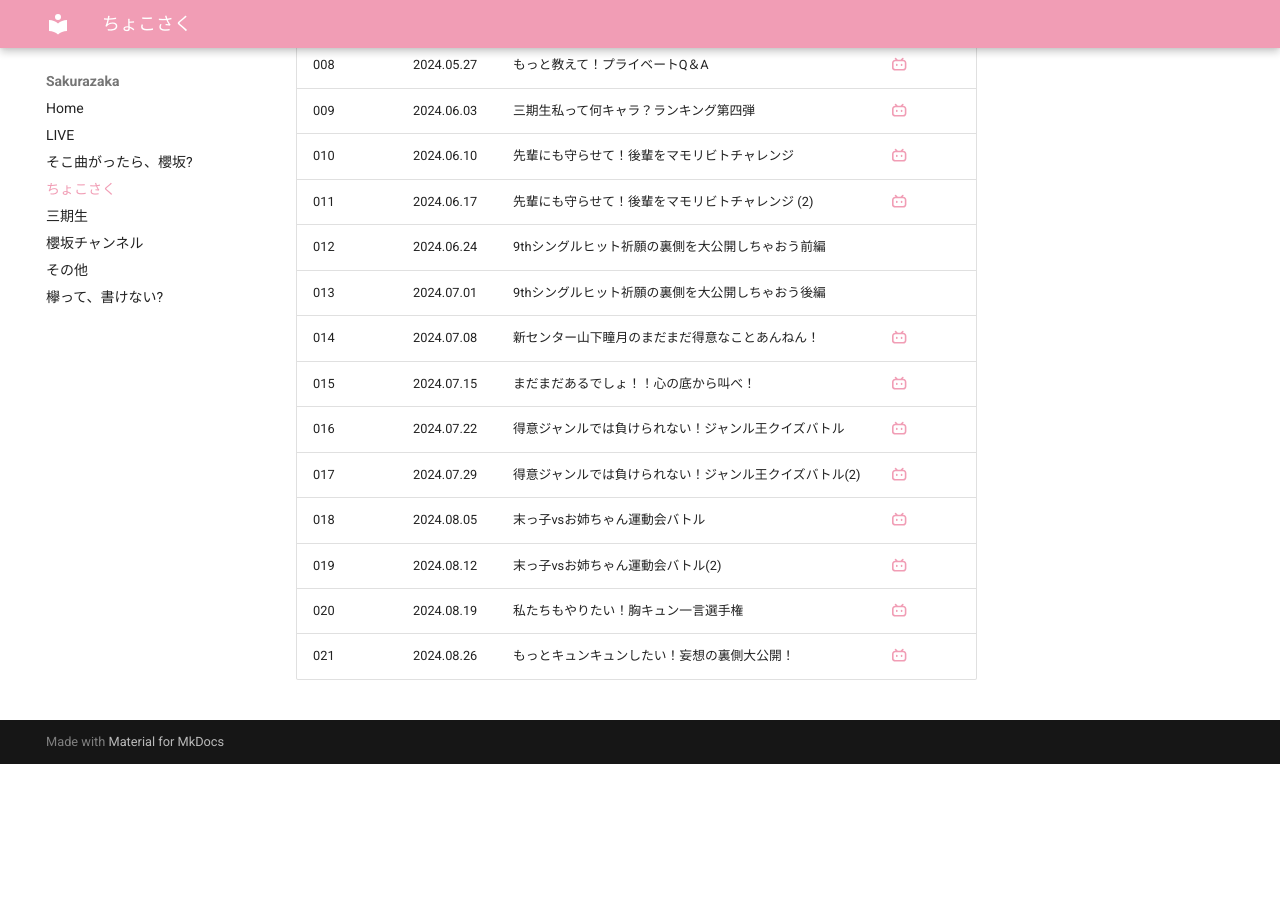
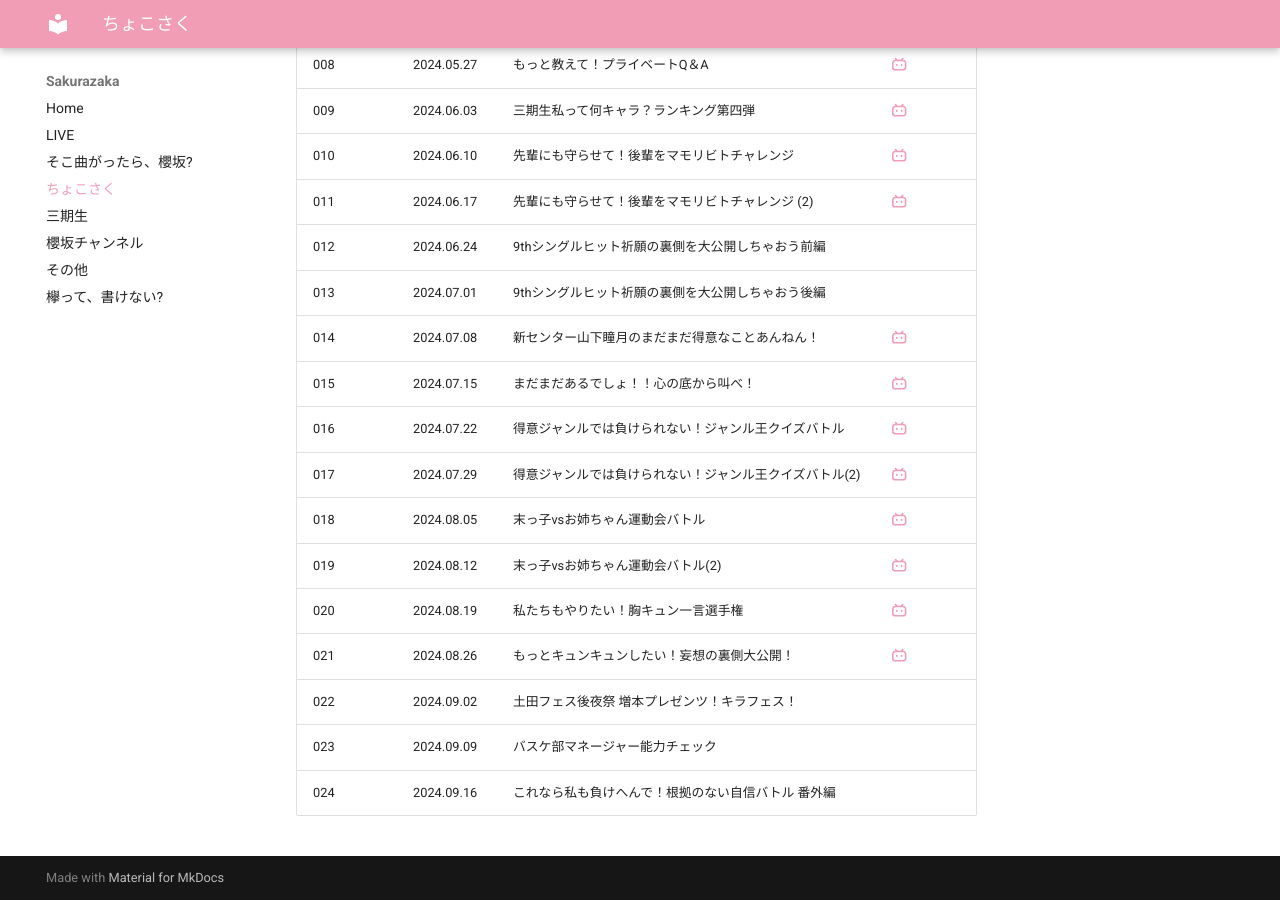
Before and after one commit to aki-192/sakura, an MkDocs documentation site: the page built from docs/chokosaku.md, in a window 1280 px wide and 900 px high, scrolled down 501 px. Built offline with MkDocs 1.6.1 and Material for MkDocs 9.7.7, drawn with Linux system fonts in a browser that asks for light colours; before the commit the page ends 1265 px from its top, so only the background shows below that.

Commit message:
Update chokosaku.md

```diff
--- a/docs/chokosaku.md
+++ b/docs/chokosaku.md
@@ -27,3 +27,6 @@ title: ちょこさく
 | 019 | 2024.08.12 | 末っ子vsお姉ちゃん運動会バトル(2) | [:simple-bilibili:](https://www.bilibili.com/video/BV1hLnfe8E49/) |
 | 020 | 2024.08.19 | 私たちもやりたい！胸キュン一言選手権 | [:simple-bilibili:](https://www.bilibili.com/video/BV1LMpzenEJP/) |
 | 021 | 2024.08.26 | もっとキュンキュンしたい！妄想の裏側大公開！ | [:simple-bilibili:](https://www.bilibili.com/video/BV1NptFeKEgi/) |
+| 022 | 2024.09.02 | 土田フェス後夜祭 増本プレゼンツ！キラフェス！ | |
+| 023 | 2024.09.09 | バスケ部マネージャー能力チェック | |
+| 024 | 2024.09.16 | これなら私も負けへんで！根拠のない自信バトル 番外編 | |
```
